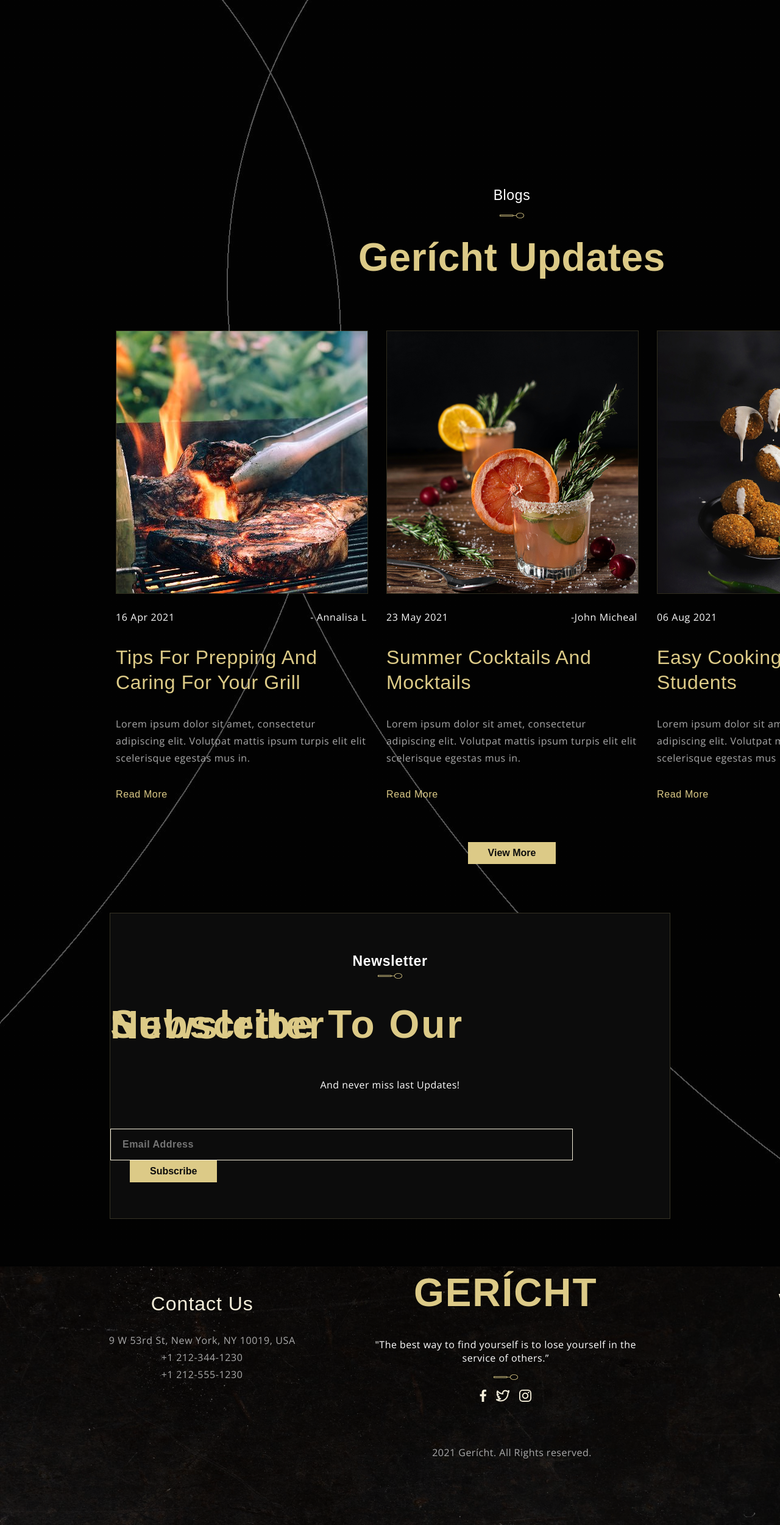
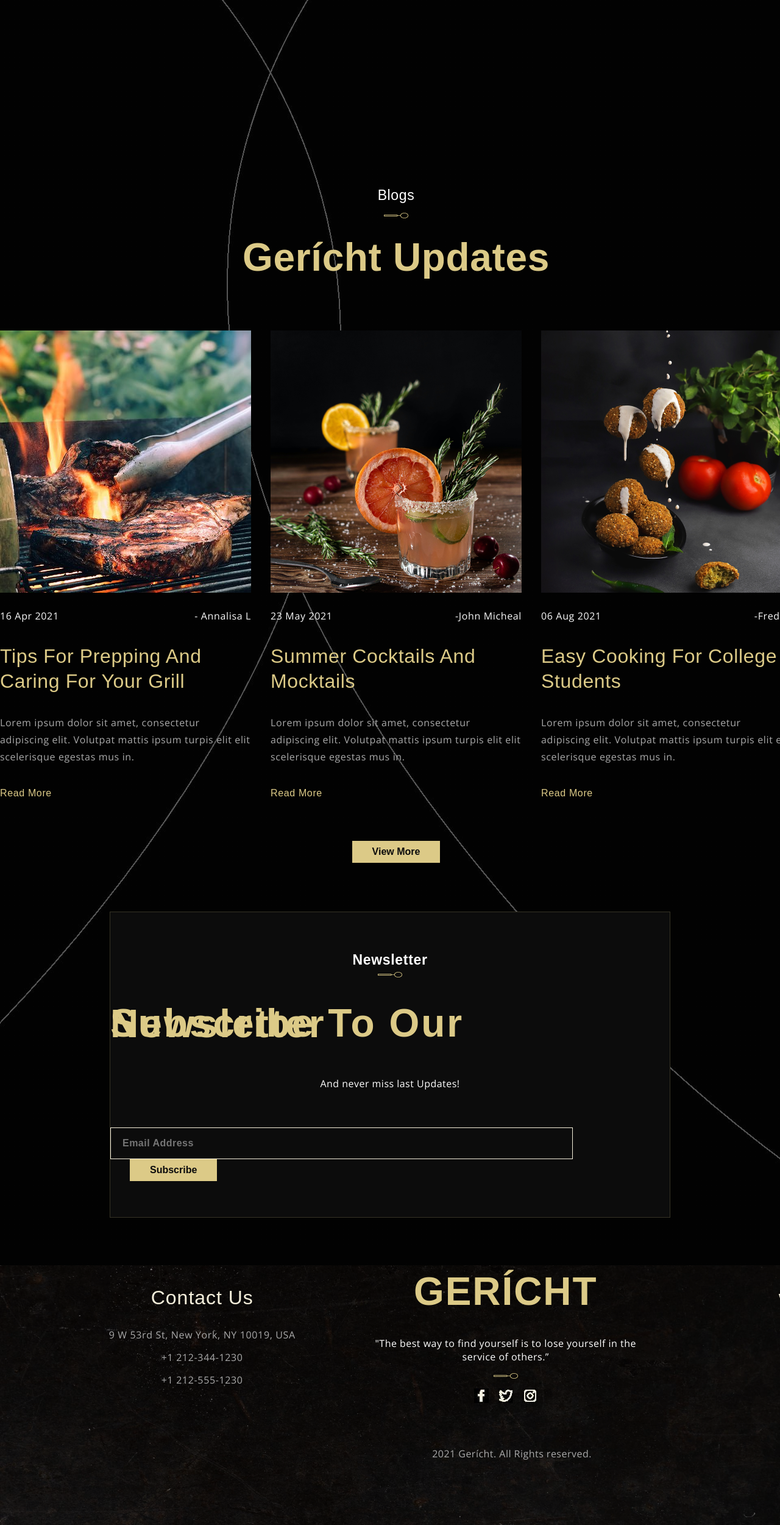
Before and after one commit to HlibSamodin/Restoraunt-code-mine, a plain HTML site: page index.html in a window 1280 px wide. Shown: the part 700-3201 px from the top of the page at 61% size. Drawn offline with nearby package versions, Linux system fonts and the light colour scheme; files whose address does not match are found by name; a web font is replaced by a local one.

Commit message:
fixed some mistakes , really important commit

```diff
--- a/css/style.css
+++ b/css/style.css
@@ -42,139 +42,6 @@ body {
 
 
 
-.footer {
-    background: linear-gradient(to right,
-            rgba(4, 4, 4, 0.5),
-            rgba(4, 4, 4, 0.5)),
-        url(../images/second-page/backgrounds/background-image.jpg);
-    padding-bottom: 138px;
-    background-position: center;
-    background-repeat: no-repeat;
-    background-size: cover;
-}
-
-.footer-wrapper {
-    display: flex;
-    align-items: center;
-    gap: 126px;
-}
-
-.footer-adress {
-    text-align: center;
-}
-
-.footer-adress-list {
-    display: flex;
-    flex-direction: column;
-    gap: 8px;
-}
-
-.footer-adress-item-title {
-    color: var(--input-border);
-    font-size: 32px;
-    font-weight: 400;
-    line-height: var(--line-height-smaller);
-    letter-spacing: var(--letter-spacing-second);
-    margin-bottom: 24px;
-}
-
-.footer-adress-item-desc {
-    color: var(--main-second-color);
-    font-family: var(--second-family);
-    font-size: 16px;
-    font-weight: 400;
-}
-
-.footer-title {
-    color: var(--main-txt);
-    text-align: center;
-    font-size: 64px;
-    font-weight: 700;
-    line-height: var(--line-height-smaller);
-    letter-spacing: var(--letter-spacing-second);
-    text-transform: uppercase;
-    margin-bottom: 32px;
-}
-
-.footer-desc {
-    color: var(--txt-color);
-    text-align: center;
-    font-family: var(--second-family);
-    font-size: 16px;
-    font-weight: 400;
-    line-height: var(--line-height-smaller);
-    letter-spacing: var(--letter-spacing-second);
-    margin-bottom: 16px;
-    width: 438px;
-}
-
-.footer-desc::after {
-    content: '';
-    background-image: url(../images/first-page/icons/right-spoon.png);
-    background-position: center;
-    background-repeat: no-repeat;
-    width: 40px;
-    height: 9px;
-    margin: 16px auto;
-    display: block;
-}
-
-.footer-sm-list {
-    display: flex;
-    align-items: center;
-    justify-content: center;
-    gap: 16px;
-}
-
-.footer-list {
-    text-align: center;
-    display: flex;
-    flex-direction: column;
-    gap: 8px;
-}
-
-.footer-item-title {
-    color: var(--input-border);
-    font-size: 32px;
-    font-weight: 400;
-    line-height: var(--line-height-smaller);
-    letter-spacing: var(--letter-spacing-second);
-    padding-bottom: 16px;
-}
-
-.footer-item-desc {
-    color: var(--main-second-color);
-    font-family: var(--second-family);
-    font-size: 16px;
-    font-weight: 400;
-    line-height: var(--line-height-smaller);
-}
-
-.footer-copyright {
-    color: var(--main-second-color);
-    text-align: center;
-    font-family: var(--second-family);
-    font-size: 16px;
-    font-weight: 400;
-    line-height: var(--line-height-smaller);
-    letter-spacing: var(--letter-spacing-second);
-    display: block;
-}
-
-.footer-container {
-    display: flex;
-    gap: 64px;
-    flex-direction: column;
-}
-
-.footer-box {
-    display: flex;
-    gap: 229px;
-    align-items: center;
-    justify-content: center;
-}
-
-/* ---------------- */
 .newsletter {
     height: 500px;
     padding: 80px 180px;
@@ -182,6 +49,7 @@ body {
 
 .newsletter-container {
     background-color: var(--main-bg);
+    border: 1px solid var(--main-second-color);
     background-color: var(--btn-txt);
     border: 1px solid var(--form-border-color);
     height: 100%;
@@ -250,6 +118,145 @@ body {
     background-color: var(--main-txt);
     border: 1px solid var(--main-txt);
     margin-left: 32px;
+}
+
+.footer {
+    background: linear-gradient(to right,
+            rgba(4, 4, 4, 0.5),
+            rgba(4, 4, 4, 0.5)),
+        url(../images/second-page/backgrounds/background-image.jpg);
+    padding-bottom: 138px;
+    background-position: center;
+    background-repeat: no-repeat;
+    background-size: cover;
+}
+
+.footer-wrapper {
+    display: flex;
+    align-items: center;
+    gap: 126px;
+}
+
+.footer-address {
+    text-align: center;
+}
+
+.footer-address-list {
+    display: flex;
+    flex-direction: column;
+    gap: 8px;
+}
+
+.footer-address-title {
+    color: var(--input-border);
+    font-size: 32px;
+    font-weight: 400;
+    line-height: var(--line-height-smaller);
+    letter-spacing: var(--letter-spacing-second);
+    margin-bottom: 24px;
+}
+
+.footer-address-item-link {
+    color: var(--main-second-color);
+    font-family: var(--second-family);
+    font-size: 16px;
+    font-weight: 400;
+    text-decoration: none;
+}
+
+.footer-logo {
+    color: var(--main-txt);
+    text-align: center;
+    font-size: 64px;
+    font-weight: 700;
+    line-height: var(--line-height-smaller);
+    letter-spacing: var(--letter-spacing-second);
+    text-transform: uppercase;
+    margin-bottom: 32px;
+    text-decoration: none;
+    display: block;
+}
+
+.footer-desc {
+    color: var(--txt-color);
+    text-align: center;
+    font-family: var(--second-family);
+    font-size: 16px;
+    font-weight: 400;
+    line-height: var(--line-height-smaller);
+    letter-spacing: var(--letter-spacing-second);
+    margin-bottom: 16px;
+    width: 438px;
+}
+
+.footer-desc::after {
+    content: '';
+    background-image: url(../images/first-page/icons/right-spoon.png);
+    background-position: center;
+    background-repeat: no-repeat;
+    width: 40px;
+    height: 9px;
+    margin: 16px auto;
+    display: block;
+}
+
+.footer-sm-list {
+    display: flex;
+    align-items: center;
+    justify-content: center;
+    gap: 16px;
+}
+
+.footer-list {
+    text-align: center;
+    display: flex;
+    flex-direction: column;
+    gap: 8px;
+}
+
+.footer-list-title {
+    color: var(--input-border);
+    font-size: 32px;
+    font-weight: 400;
+    line-height: var(--line-height-smaller);
+    letter-spacing: var(--letter-spacing-second);
+}
+
+.footer-item-desc {
+    color: var(--main-second-color);
+    font-family: var(--second-family);
+    font-size: 16px;
+    font-weight: 400;
+    line-height: var(--line-height-smaller);
+}
+
+.footer-copyright {
+    color: var(--main-second-color);
+    text-align: center;
+    font-family: var(--second-family);
+    font-size: 16px;
+    font-weight: 400;
+    line-height: var(--line-height-smaller);
+    letter-spacing: var(--letter-spacing-second);
+    display: block;
+}
+
+.footer-container {
+    display: flex;
+    gap: 64px;
+    flex-direction: column;
+}
+
+.footer-box {
+    display: flex;
+    gap: 229px;
+    align-items: center;
+    justify-content: center;
+}
+.footer-list-wrapper{
+     display:flex;
+     flex-direction: column;
+     gap: 24px;
 }
 .table {
     padding-top: 152px;
@@ -327,7 +334,9 @@ body {
     font-weight: 700;
     line-height: 1.75;
 }
-
+.updates-container{
+    width: 1300px;
+}
 .updates-subtitle {
     display: block;
     font-size: 23px;
@@ -386,7 +395,7 @@ body {
     border-color: var(--img-border);
 }
 
-.updates-article-title {
+.updates-main-text {
     font-weight: 400;
     font-size: 32px;
     color: var(--main-txt);
@@ -394,11 +403,11 @@ body {
     padding-bottom: 32px;
 }
 
-.updates-article-title:hover {
+.updates-main-text:hover {
     text-decoration: underline;
 }
 
-.updates-article-desc {
+.updates-desc {
     padding-left: 0;
     font-size: 16px;
     font-family: var(--second-family);
@@ -406,7 +415,7 @@ body {
     padding-bottom: 32px;
 }
 
-.updates-article-link {
+.updates-link {
     color: var(--main-txt);
     font-family: var(--font-family);
     line-height: 1.75;
@@ -426,7 +435,3 @@ body {
     margin: 0 auto;
     margin-top: 64px;
 }
-
-.updates-aticle-img {
-    border: 0.5px solid rgba(220, 202, 135, 0.2);
-}
--- a/index.html
+++ b/index.html
@@ -23,7 +23,7 @@ i<!DOCTYPE html>
           <p class="table-subtitle">Reservations</p>
           <h2 class="table-title">Book A Table</h2>
           <form action="" class="table-form">
-            <select id="Person" placeholder="1 Person" class="table-select">
+            <select id="Person"  class="table-select">
               <option class="table-select-person">1 Person</option>
               <option class="table-select-person">2 Persons</option>
               <option class="table-select-person">3 Persons</option>
@@ -31,7 +31,7 @@ i<!DOCTYPE html>
               <option class="table-select-person">5 Persons</option>
             </select>
 
-            <select id="Date" placeholder="12/05/2024" class="table-select">
+            <select id="Date"  class="table-select">
               <option class="table-select-date">12/05/2021</option>
               <option class="table-select-date">13/05/2021</option>
               <option class="table-select-date">14/05/2021</option>
@@ -44,7 +44,7 @@ i<!DOCTYPE html>
               <option class="table-select-date">21/05/2021</option>
             </select>
 
-            <select id="Time" placeholder="12/05/2024" class="table-select">
+            <select id="Time"  class="table-select">
               <option class="table-select-time">11:00 AM</option>
               <option class="table-select-time">12:00 AM</option>
               <option class="table-select-time">01:00 PM</option>
@@ -59,18 +59,17 @@ i<!DOCTYPE html>
               <option class="table-select-time">10:00 PM</option>
             </select>
           </form>
-          <button class="table-button">Book Now</button>
+          <button  type="button" class="table-button">Book Now</button>
         </div>
       </section>
       <section class="updates">
-        <div class="container">
+        <div class="container updates-container">
           <p class="updates-subtitle">Blogs</p>
           <h2 class="updates-title">Gerícht Updates</h2>
           <ul class="updates-list">
             <li class="updates-list-item">
-              <article class="updates-article">
                 <img
-                  class="updates-aticle-img"
+                  class="updates-img"
                   src="./images/first-page/photos/barbeque.jpg"
                   alt="Nice photo of Barbeque Ribs"
                 />
@@ -78,21 +77,19 @@ i<!DOCTYPE html>
                   <p class="updates-wrapper-text">16 Apr 2021</p>
                   <p class="updates-wrapper-text">- Annalisa L</p>
                 </div>
-                <h3 class="updates-article-title">
+                <h3 class="updates-main-text">
                   Tips For Prepping And Caring For Your Grill
                 </h3>
-                <p class="updates-article-desc">
+                <p class="updates-desc">
                   Lorem ipsum dolor sit amet, consectetur adipiscing elit.
                   Volutpat mattis ipsum turpis elit elit scelerisque egestas mus
                   in.
                 </p>
-                <a href="#" class="updates-article-link">Read More</a>
-              </article>
+                <a href="#" class="updates-link">Read More</a>
             </li>
             <li class="updates-list-item">
-              <article class="updates-article">
               <img
-                  class="updates-aticle-img"
+                  class="updates-img"
                   src="./images/first-page/photos/gluhwein-drink.png"
                   alt="Nice photo of Gluhvein Drink in our Bar"
                 />
@@ -100,22 +97,20 @@ i<!DOCTYPE html>
                   <p class="updates-wrapper-text">23 May 2021</p>
                   <p class="updates-wrapper-text">-John Micheal</p>
                 </div>
-                <h3 class="updates-article-title">
+                <h3 class="updates-main-text">
                   Summer Cocktails And <br />
                   Mocktails
                 </h3>
-                <p class="updates-article-desc">
+                <p class="updates-desc">
                   Lorem ipsum dolor sit amet, consectetur adipiscing elit.
                   Volutpat mattis ipsum turpis elit elit scelerisque egestas mus
                   in.
                 </p>
-                <a href="#" class="updates-article-link">Read More</a>
-              </article>
+                <a href="#" class="updates-link">Read More</a>
             </li>
             <li class="updates-list-item">
-              <article class="updates-article">
                 <img
-                  class="updates-aticle-img"
+                  class="updates-img"
                   src="./images/first-page/photos/meatballs.png"
                   alt="Nice photo of meat balls in our cafe"
                 />
@@ -123,19 +118,18 @@ i<!DOCTYPE html>
                   <p class="updates-wrapper-text">06 Aug 2021</p>
                   <p class="updates-wrapper-text">-Fred W</p>
                 </div>
-                <h3 class="updates-article-title">
+                <h3 class="updates-main-text">
                   Easy Cooking For College Students
                 </h3>
-                <p class="updates-article-desc">
+                <p class="updates-desc">
                   Lorem ipsum dolor sit amet, consectetur adipiscing elit.
                   Volutpat mattis ipsum turpis elit elit scelerisque egestas mus
                   in.
                 </p>
-                <a href="#" class="updates-article-link">Read More</a>
-              </article>
+                <a href="#" class="updates-link">Read More</a>
             </li>
           </ul>
-          <button class="updates-button">View More</button>
+          <button type="button" class="updates-button">View More</button>
         </div>
       </section>
       <section class="newsletter">
@@ -149,35 +143,32 @@ i<!DOCTYPE html>
               class="newsletter-input"
               placeholder="Email Address"
             />
-            <button class="newsletter-button">Subscribe</button>
+            <button type="button" class="newsletter-button">Subscribe</button>
           </form>
         </div>
-      </section>
-    </main>
+      </section>    </main>
     <footer class="footer">
       <div class="container footer-container">
         <div class="footer-box">
           <div class="footer-wrapper">
-            <adress class="footer-adress">
-              <ul class="footer-`adress-list">
-                <li class="footer-adress-item">
-                  <h3 class="footer-adress-item-title">Contact Us</h3>
+            <address class="footer-address">
+              <h3 class="footer-address-title">Contact Us</h3>
+              <ul class="footer-address-list">
+                <li class="footer-address-item">
+                  <a href="#" class="footer-address-item-link">
+                    9 W 53rd St, New York, NY 10019, USA
+                  </a>
                 </li>
-                <li class="footer-adress-item">
-                  <p class="footer-adress-item-desc">
-                    9 W 53rd St, New York, NY 10019, USA
-                  </p>
+                <li class="footer-address-item">
+                  <a href="#" class="footer-address-item-link">+1 212-344-1230</a>
                 </li>
-                <li class="footer-adress-item">
-                  <p class="footer-adress-item-desc">+1 212-344-1230</p>
-                </li>
-                <li class="footer-adress-item">
-                  <p class="footer-adress-item-desc">+1 212-555-1230</p>
+                <li class="footer-address-item">
+                  <a href="#" class="footer-address-item-link">+1 212-555-1230</a>
                 </li>
               </ul>
-            </adress>
+            </address>
             <div class="footer-text">
-              <h2 class="footer-title">Gerícht</h2>
+              <a href="#" class="footer-logo">Gerícht</a>
               <p class="footer-desc">
                 "The best way to find yourself is to lose yourself in the
                 service of others.”
@@ -187,7 +178,7 @@ i<!DOCTYPE html>
                   <a class="footer-sm-list-link" href="#"
                     ><img
                       class="footer-sm-list-img"
-                      src="./images/first-page/icons/facebook-icon.png"
+                      src="./images/first-page/icons/facebook-icon.jpg"
                       alt="Facebook"
                   /></a>
                 </li>
@@ -195,7 +186,7 @@ i<!DOCTYPE html>
                   <a class="footer-sm-list-link" href="#"
                     ><img
                       class="footer-sm-list-img"
-                      src="./images/first-page/icons/twitter-icon.png"
+                      src="./images/first-page/icons/twitter-icon.jpg"
                       alt="Twitter"
                   /></a>
                 </li>
@@ -203,17 +194,16 @@ i<!DOCTYPE html>
                   <a class="footer-sm-list-link" href="#"
                     ><img
                       class="footer-sm-list-img"
-                      src="./images/first-page/icons/insta-icon-beige.png"
+                      src="./images/first-page/icons/insta-icon-beige.jpg"
                       alt="Instagram"
                   /></a>
                 </li>
               </ul>
             </div>
           </div>
+          <div class="footer-list-wrapper">
+            <h3 class="footer-list-title">Working Hours</h3>
             <ul class="footer-list">
-            <li class="footer-item">
-              <h3 class="footer-item-title">Working Hours</h3>
-            </li>
               <li class="footer-item">
                 <p class="footer-item-desc">
                   Monday-Friday: <br />
@@ -228,6 +218,7 @@ i<!DOCTYPE html>
               </li>
             </ul>
           </div>
+        </div>
         <p class="footer-copyright">2021 Gerícht. All Rights reserved.</p>
       </div>
     </footer>
```
Also changed, not shown: images/first-page/icons/facebook-icon.jpg (added), images/first-page/icons/insta-icon-beige.jpg (added), images/first-page/icons/insta-icon-white.jpg (added), images/first-page/icons/logo.jpg (added), images/first-page/icons/number1.jpg (added), images/first-page/icons/number2.jpg (added), images/first-page/icons/number3.jpg (added), images/first-page/icons/number5.jpg (added), images/first-page/icons/quote.jpg (added), images/first-page/icons/triangle.jpg (added), images/first-page/icons/twitter-icon.jpg (added), images/first-page/photos/barbeque.png (added), images/first-page/photos/egg-salad.jpg (added), images/second-page/icons/facebook-icon.jpg (added), 4 more files. Lines whose indentation alone changed are shown as unchanged.
